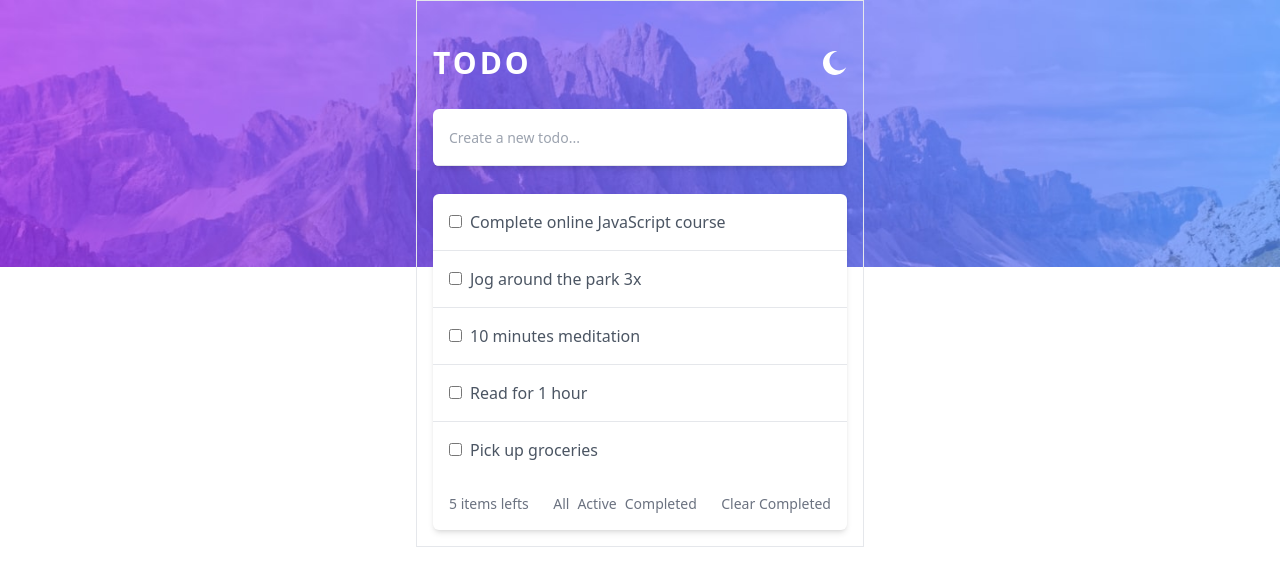
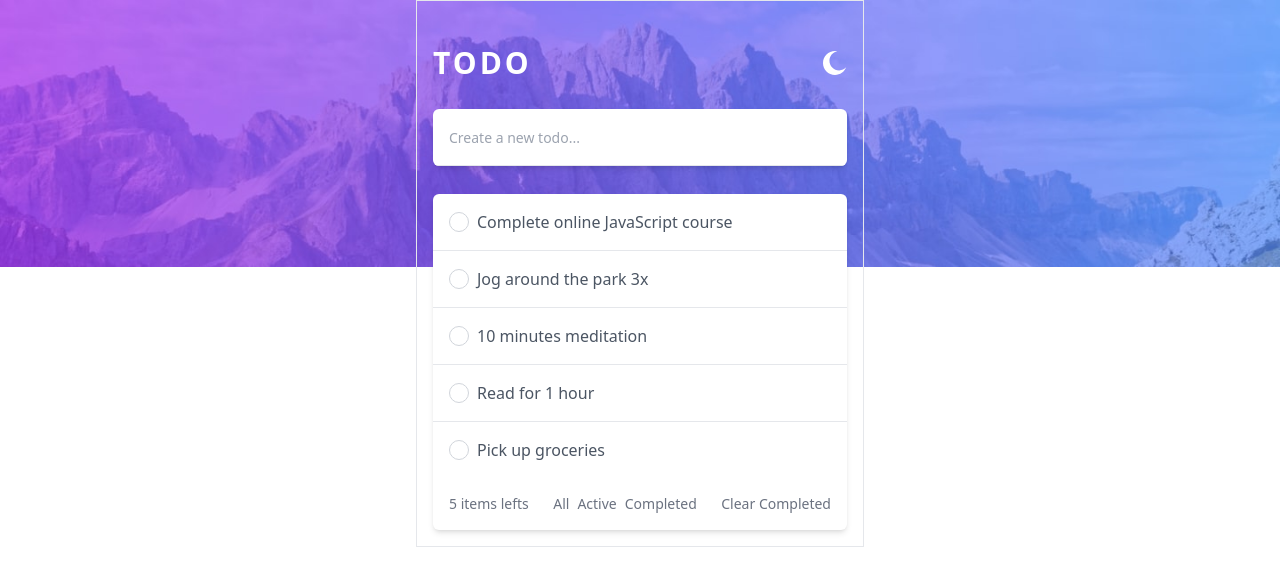
Before and after one commit to VectorGits/Todo-App-2.0, a React (Vite) app: page / in a window 1280 px wide. Shown: the top 586 px of the page. Built offline with nearby package versions, Linux system fonts and the light colour scheme.

Commit message:
fix: correct typo in class name and enhance checkbox styling in TodoList component

```diff
--- a/src/components/TodoList.tsx
+++ b/src/components/TodoList.tsx
@@ -18,12 +18,12 @@ const TodoList: React.FC<TodoListProps> = ({ todos, toggleTodo }) => {
         {/* TodoList */}
         {todos.map(todo => (
           <div key={todo.id} className="p-4 text-gray-600 dark:text-gray-300">
-            <label className="fles items-center space-x-2">
+            <label className="flex items-center space-x-2">
               <input
                 type="checkbox"
                 checked={todo.completed}
                 onChange={() => toggleTodo(todo.id)}
-                className="form-checkbox"
+                className="appearance-none rounded-full h-5 w-5 border border-gray-300 focus:outline-none checked:bg-gradient-to-r checked:from-purple-500 checked:to-blue-500 checked:border-transparent checked:relative checked:before:content-['/'] checked:before:absolute checked:before:inset-0 checked:before:flex checked:before:items-center checked:before:justify-center checked:before:text-white"
               />
               <span className={todo.completed ? "line-through text-gray-400" : ""}>{todo.text}</span>
             </label>
```
